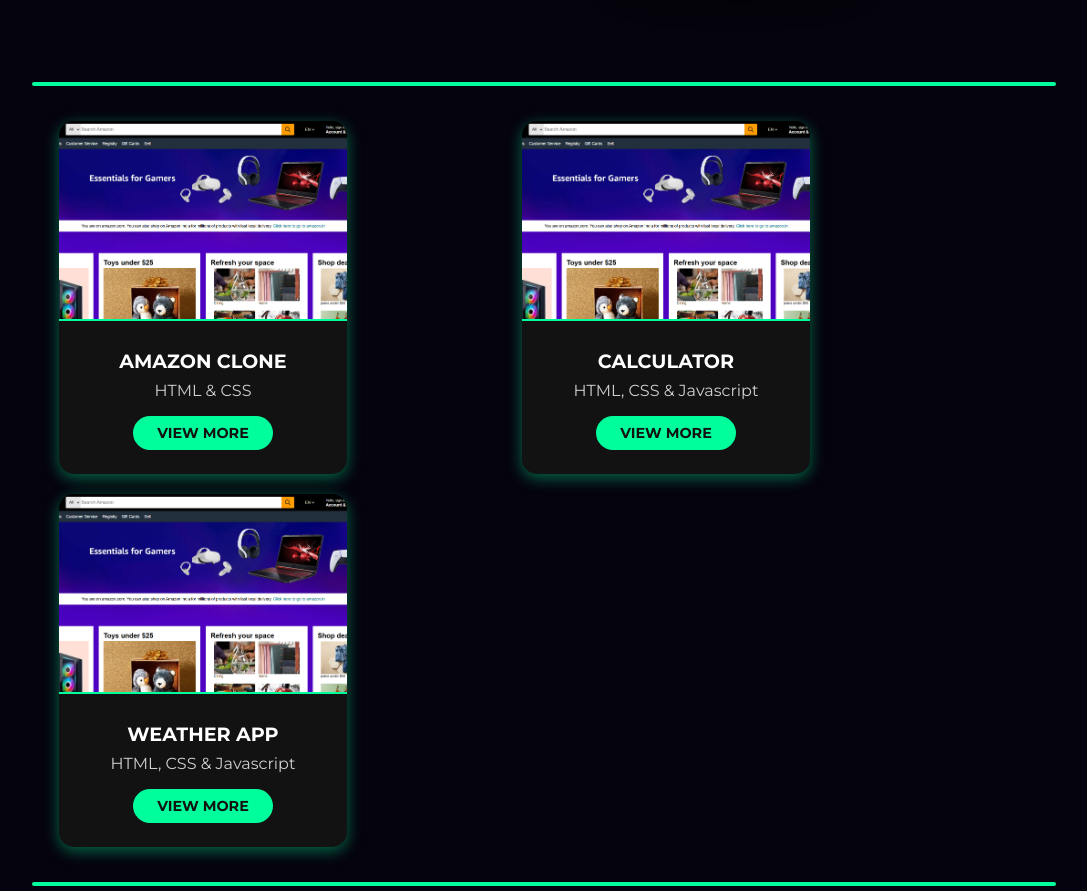
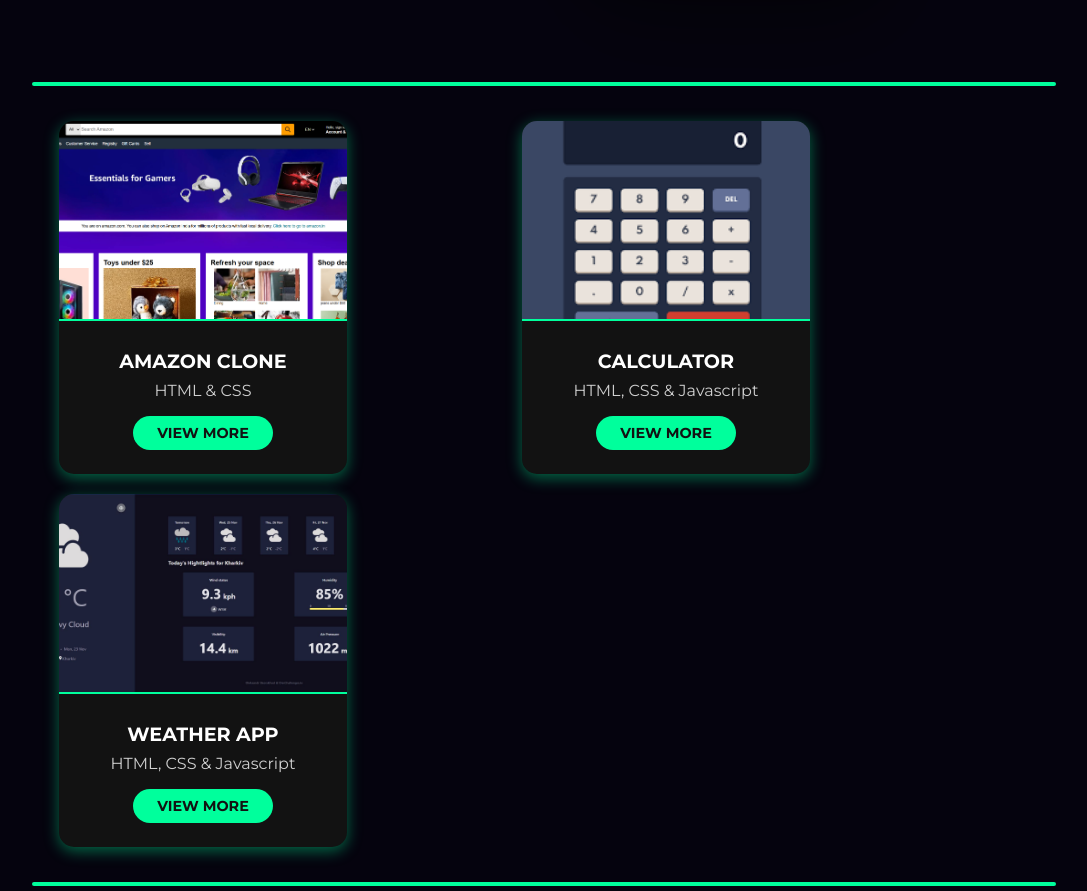
Before and after one commit to RajputBoy123/InternHub, a plain HTML site: page index.html in a window 1280 px wide. Shown: the part 700-1591 px from the top of the page, without its empty margins (96-1183 px from the left). Drawn offline with Linux system fonts and the light colour scheme.

Commit message:
index.html

```diff
--- a/index.html
+++ b/index.html
@@ -58,7 +58,7 @@
     </div>
 
     <div class="card" style="width: 18rem;">
-        <img src="amazon-clone.png" class="card-img-top" alt="...">
+        <img src="calculator.png" class="card-img-top" alt="...">
         <div class="card-body">
           <h5 class="card-title">Calculator</h5>
           <p class="card-text">HTML, CSS & Javascript</p>
@@ -67,7 +67,7 @@
     </div>
 
     <div class="card" style="width: 18rem;">
-        <img src="amazon-clone.png" class="card-img-top" alt="...">
+        <img src="weather.jpg" class="card-img-top" alt="...">
         <div class="card-body">
           <h5 class="card-title">Weather App</h5>
           <p class="card-text">HTML, CSS & Javascript</p>
```
